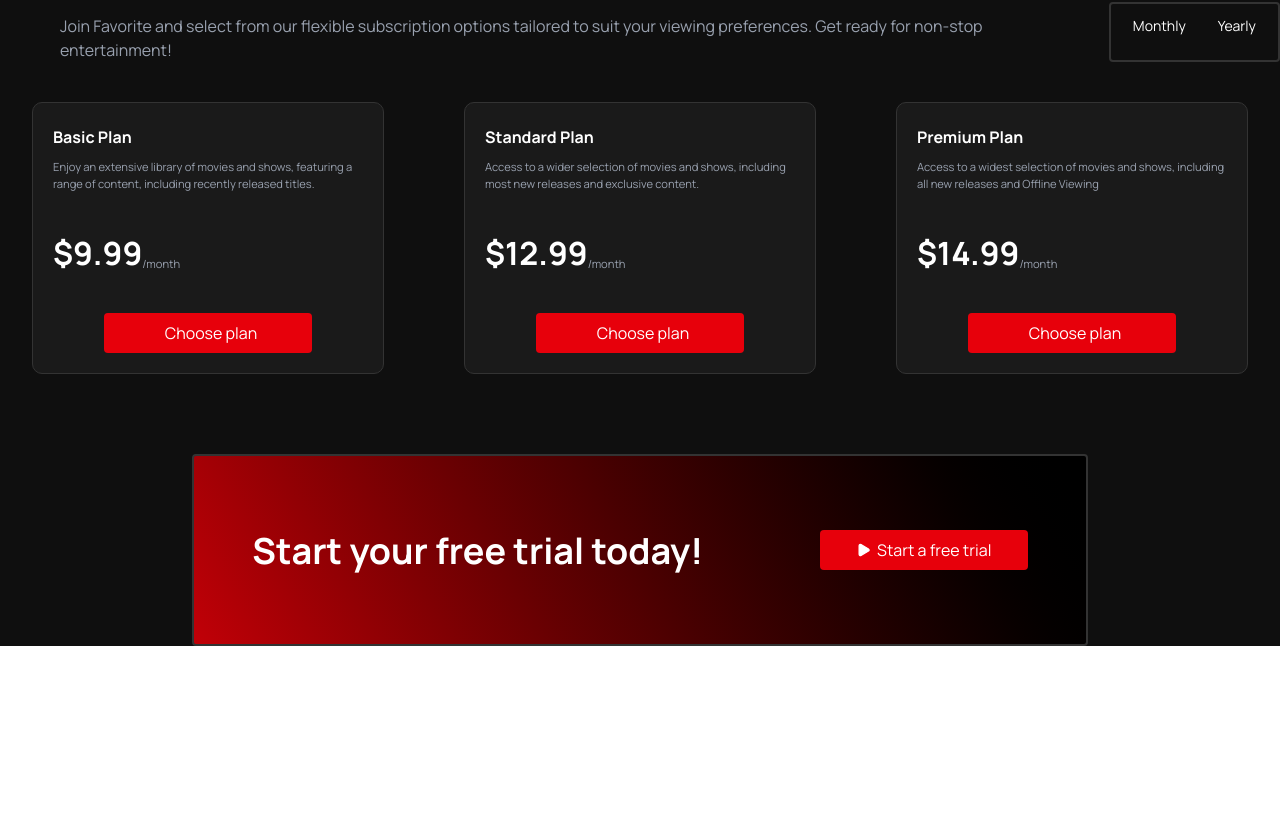
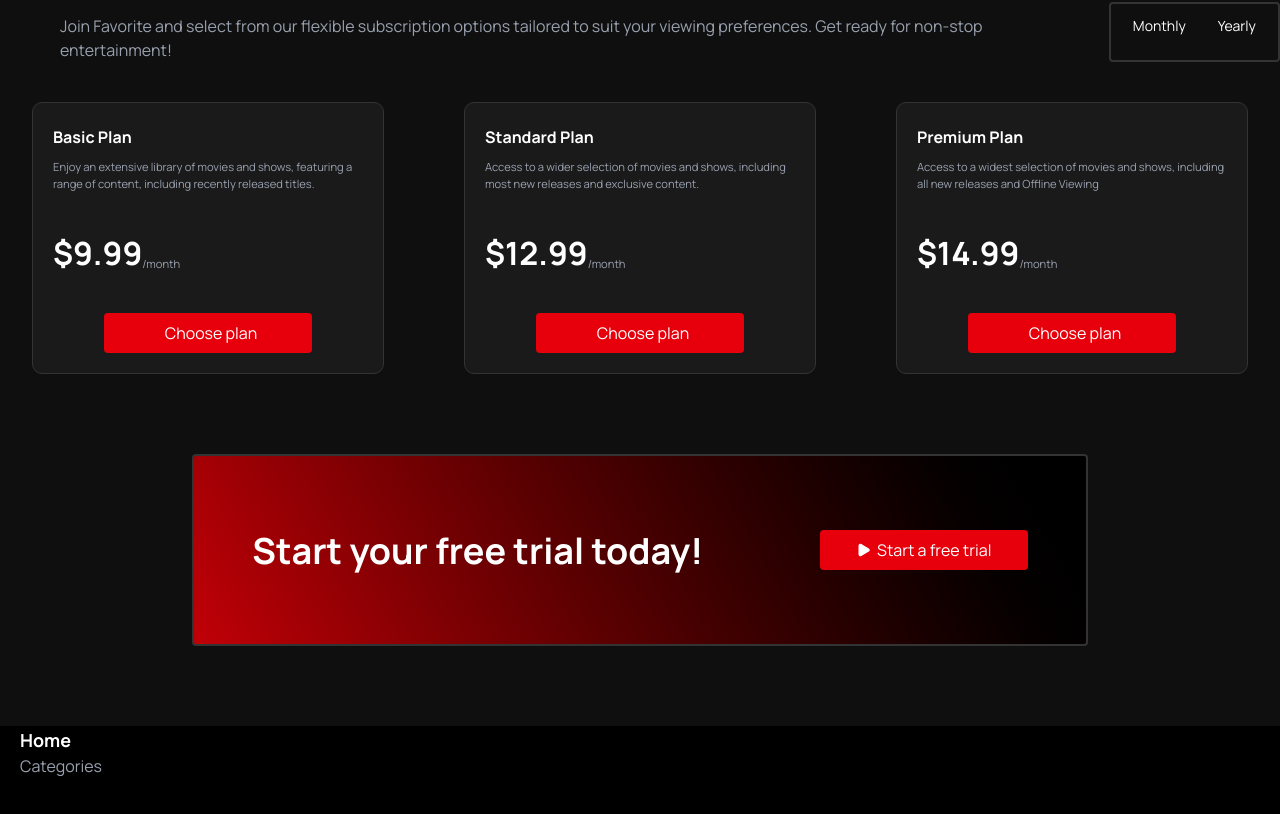
Before and after one commit to LucasSpagnoli/streaming, a Next.js app: page / in a window 1280 px wide. Shown: the part 1936-2750 px from the top of the page. Before the commit the page ends 2582 px from the top, so only its background shows below. Built offline with nearby package versions, Linux system fonts and the light colour scheme.

Commit message:
starting footer

```diff
--- a/app/globals.css
+++ b/app/globals.css
@@ -11,6 +11,7 @@ body {
     margin: 0;
     padding: 0;
     font-family: Manrope, Arial, sans-serif;
+    background-color: var(--black);
 }
 
 .bg-dark {
--- a/app/layout.tsx
+++ b/app/layout.tsx
@@ -1,7 +1,8 @@
 import type {Metadata} from "next";
 import {Manrope} from "next/font/google";
 import "./globals.css";
-import Header from "@/components/header";
+import Header from "@/components/header/header";
+import Footer from "@/components/footer";
 
 const manrope = Manrope({
     variable: "--font-manrope",
@@ -25,6 +26,7 @@ export default function RootLayout({
         >
         <Header />
         {children}
+        <Footer />
         </body>
         </html>
     );
--- /dev/null
+++ b/components/footer.tsx
@@ -0,0 +1,18 @@
+const Footer = () => {
+    return (
+        <article className={"bg-black mt-20 px-5"}>
+            <section className={"flex flex-col"}>
+                <ul>
+                    <h1 className={"font-bold text-lg text-white"}>Home</h1>
+                    <li className={"text-gray-400 text-md"}>Categories</li>
+                    <li>Devices</li>
+                    <li>Pricing</li>
+                    <li>FAQ</li>
+                </ul>
+            </section>
+
+        </article>
+    )
+}
+
+export default Footer
--- a/components/header.tsx
+++ b/components/header/header.tsx
@@ -1,7 +1,7 @@
 import Image from "next/image";
 import {CircleUser} from 'lucide-react'
 import Link from "next/dist/client/link";
-import NavLink from "@/components/navLink";
+import NavLink from "@/components/header/navLink";
 
 const Header = () => {
     return (
--- a/components/landing/features.tsx
+++ b/components/landing/features.tsx
@@ -6,7 +6,7 @@ import CTAButton from "@/components/landing/components/ctaButton";
 const Features = () => {
     // TODO: Fazer versão pra celular (responsividade)
     return (
-        <section className={"bg-dark"}>
+        <section>
             {/*CTA*/}
             <article className={"flex flex-col items-center justify-center"}>
                 <h2 className={"text-4xl mt-15 font-bold text-white leading-tight"}>Your Favorite Streaming
@@ -70,7 +70,7 @@ const Features = () => {
 
             {/*Free trial CTA*/}
             <article className={"flex flex-col items-center w-full mt-20"}>
-                <div className={"w-[70%] h-48 -bg-linear-300 from-red-700 to-black rounded-xl flex items-center justify-around border-darkGray"}>
+                <div className={"w-[70%] h-48 -bg-linear-300 from-red-700 to-black flex items-center justify-around border-darkGray"}>
                     <h1 className={"text-4xl font-bold text-white leading-tight"}>
                         Start your free trial today!
                     </h1>
```
Also changed, not shown: components/header/navLink.tsx (renamed from components/navLink.tsx).
